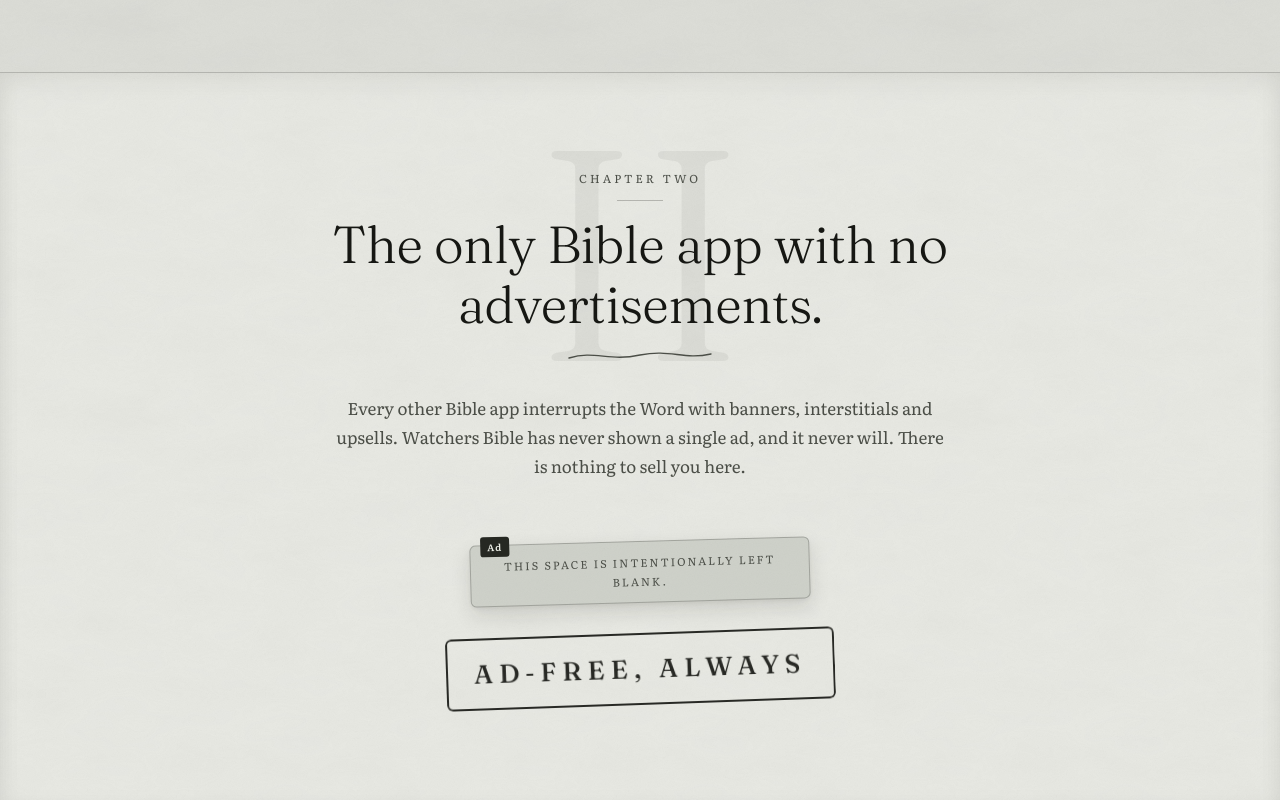
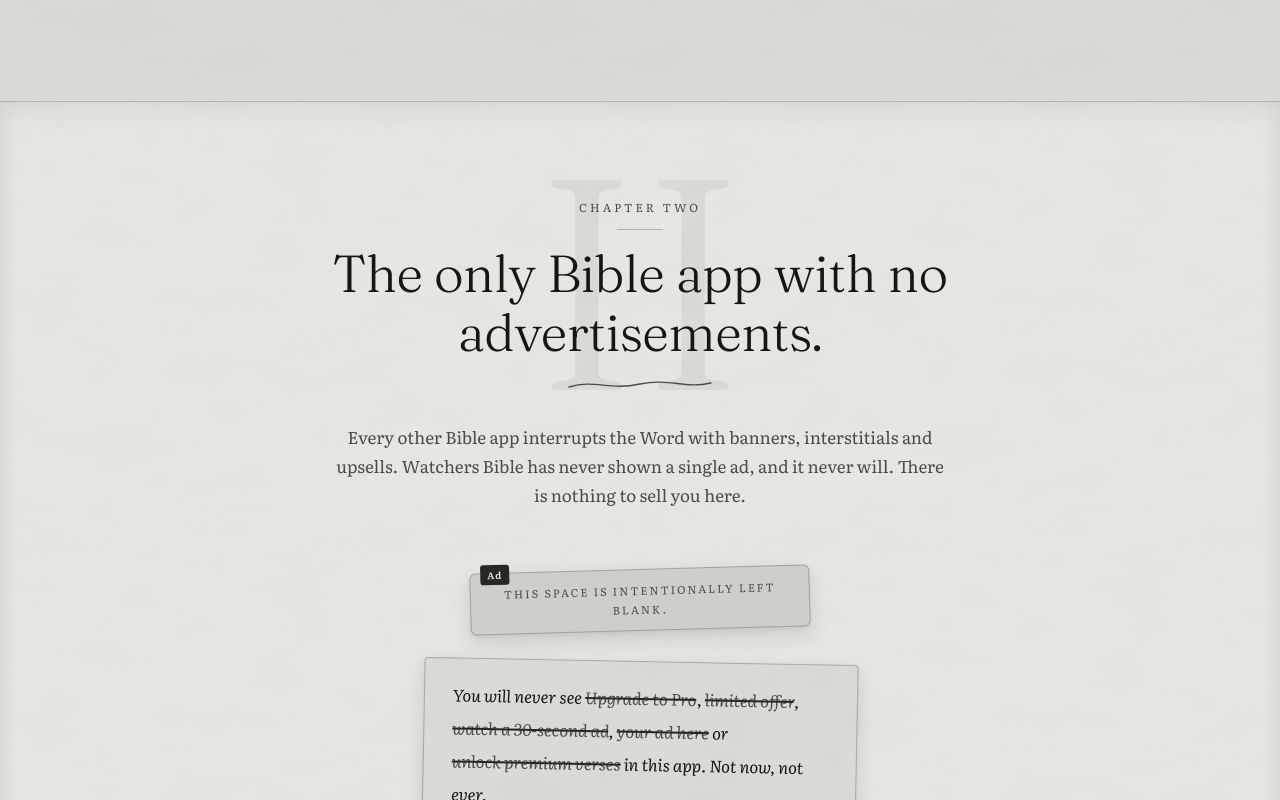
Before and after one commit to jstone33stone/watchers-bible-landing-page, a plain HTML site: page index.html in a window 1280 px wide. Shown: the part 2000-2800 px from the top of the page. Drawn offline with Linux system fonts and the light colour scheme.

Commit message:
Comfort pass: Chapter One now says it plainly — easy on the eyes, like a real book (hero subline, lede and meta descriptions rewritten around the paper-texture comfort claim); Chapter Two gains a struck-through slip of ad-speak between the blank slot and the stamp; doves stay off the hero copy on phones; Premium Books chip wraps cleanly

```diff
--- a/css/styles.css
+++ b/css/styles.css
@@ -434,6 +434,25 @@ html.skip-cover .cover { display: none; }
   mask-image: var(--paper-fine), linear-gradient(#000, #000);
   -webkit-mask-image: var(--paper-fine), linear-gradient(#000, #000);
 }
+
+/* the never-note: a pasted slip of ad-speak, struck through in ink */
+.never-note {
+  max-width: 46ch; margin: 0 auto;
+  font-style: italic; font-size: 16.5px; line-height: 2;
+  color: var(--ink);
+  background: var(--paper);
+  background-image: var(--paper-fine), var(--paper-fiber);
+  border: 1px solid var(--line); border-radius: 4px;
+  padding: 20px 28px;
+  transform: rotate(1.1deg);
+  box-shadow: var(--shadow-card);
+}
+.never-note s {
+  color: var(--ink-mut);
+  text-decoration-thickness: 2px;
+  text-decoration-color: var(--graphite);
+  white-space: nowrap;
+}
 .stamp.in { animation: stamp-land 0.55s var(--ease-out) forwards; }
 @keyframes stamp-land {
   0% { opacity: 0; transform: rotate(-2deg) scale(1.35); }
@@ -527,7 +546,7 @@ html.skip-cover .cover { display: none; }
   padding: 30px 28px 26px; text-align: center;
 }
 .teaser-art { width: 150px; margin: 0 auto 18px; }
-.teaser-head { display: flex; align-items: center; justify-content: center; gap: 12px; margin-bottom: 10px; }
+.teaser-head { display: flex; align-items: center; justify-content: center; flex-wrap: wrap; gap: 8px 12px; margin-bottom: 10px; }
 .teaser h3 { font-family: var(--display); font-weight: 500; font-size: 21px; }
 .coming {
   font-size: 10px; letter-spacing: 0.16em; text-transform: uppercase; font-weight: 700;
@@ -801,4 +820,6 @@ body::after {
   .folio { display: none; }
   .cloud-2 { display: none; }
   .cloud-1 { width: 110px; top: 10%; left: 3%; }
+  /* doves would fly across the hero copy on a phone */
+  .dove { display: none; }
 }
--- a/index.html
+++ b/index.html
@@ -4,10 +4,10 @@
 <meta charset="UTF-8">
 <meta name="viewport" content="width=device-width, initial-scale=1.0">
 <title>Watchers Bible · The Bible app that reads like paper</title>
-<meta name="description" content="The Bible app that reads like paper. Free, offline and completely ad-free for Android and iOS.">
+<meta name="description" content="The Bible app that reads like paper — as comfortable as a real book, easy on the eyes. Free, offline and completely ad-free for Android and iOS.">
 <meta name="theme-color" content="#dbdcd6">
 <meta property="og:title" content="Watchers Bible · Be still, and read.">
-<meta property="og:description" content="The Bible app that reads like paper. Free, offline and completely ad-free.">
+<meta property="og:description" content="The Bible app that reads like paper — as comfortable as a real book, easy on the eyes. Free, offline and completely ad-free.">
 <meta property="og:type" content="website">
 <meta property="og:url" content="https://watchers-bible-landing-page.vercel.app/">
 <meta property="og:image" content="https://watchers-bible-landing-page.vercel.app/assets/og-image.jpg">
@@ -15,7 +15,7 @@
 <meta property="og:image:height" content="630">
 <meta name="twitter:card" content="summary_large_image">
 <meta name="twitter:title" content="Watchers Bible · Be still, and read.">
-<meta name="twitter:description" content="The Bible app that reads like paper. Free, offline and completely ad-free.">
+<meta name="twitter:description" content="The Bible app that reads like paper — as comfortable as a real book, easy on the eyes. Free, offline and completely ad-free.">
 <meta name="twitter:image" content="https://watchers-bible-landing-page.vercel.app/assets/og-image.jpg">
 <link rel="icon" href="favicon.ico">
 <link rel="icon" type="image/png" href="assets/favicon.png">
@@ -148,7 +148,7 @@
       <div class="hero-copy">
         <p class="eyebrow">A Bible that reads like paper</p>
         <h1 class="hero-title"><span>Be</span> <span>still,</span> <span>and</span> <span>read.</span></h1>
-        <p class="hero-sub">Watchers Bible puts the whole Word on your phone with a paper-white page, print&#8209;grade ink and not a single distraction. No ads. No noise. Just you and the Scriptures.</p>
+        <p class="hero-sub">Watchers Bible puts the whole Word on your phone with a paper-white page, print&#8209;grade ink and not a single distraction &mdash; easy on the eyes, like reading a real book. No ads. No noise. Just you and the Scriptures.</p>
         <div class="badge-row">
           <a class="badge" href="#play-store" aria-label="Get it on Google Play">
             <svg viewBox="0 0 210 60" role="img"><rect x="1.5" y="1.5" width="207" height="57" rx="10" class="badge-box"/><g class="badge-mark" transform="translate(16,14)">
@@ -216,8 +216,8 @@
     <span class="marginalia m-glasses sway" aria-hidden="true"><svg viewBox="0 0 40 20"><g fill="none" stroke="#4b4e47" stroke-width="1.3" filter="url(#ink-wobble)"><circle cx="9" cy="11" r="6"/><circle cx="31" cy="11" r="6"/><path d="M15,10 C17,7.5 23,7.5 25,10"/><path d="M3,10 L1,7 M37,10 L39,7"/></g></svg></span>
     <div class="wrap">
       <p class="chapter-label">Chapter One</p>
-      <h2 class="ink-soak">Easier on your eyes than any glowing screen.</h2>
-      <p class="lede">The Paper theme is built like an e-reader: a reflective, glare&#8209;free page instead of a glowing backlight. No flicker. No blue light at midnight. Just ink resting on paper.</p>
+      <h2 class="ink-soak">Easy on the eyes, like a real book.</h2>
+      <p class="lede">The Paper theme turns your screen into a printed page: soft paper texture, glare&#8209;free, no backlight burning at your face. Reading feels like a real book &mdash; no flicker, no blue light at midnight, no eye strain at hour two. Just ink resting on paper.</p>
 
       <div class="compare card-sheet">
         <div class="cmp cmp-lcd" aria-hidden="true">
@@ -273,6 +273,7 @@
           <span class="adslot-tag">Ad</span>
           <span class="adslot-text">This space is intentionally left blank.</span>
         </div>
+        <p class="never-note">You will never see <s>Upgrade&nbsp;to&nbsp;Pro</s>, <s>limited offer</s>, <s>watch a 30&#8209;second ad</s>, <s>your ad here</s> or <s>unlock premium verses</s> in this app. Not now, not ever.</p>
         <div class="stamp" aria-hidden="true">Ad&#8209;free, always</div>
       </div>
     </div>
```
